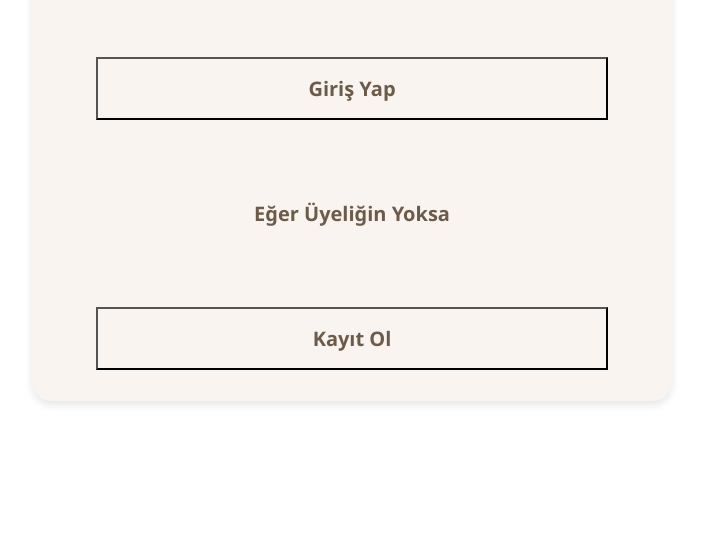
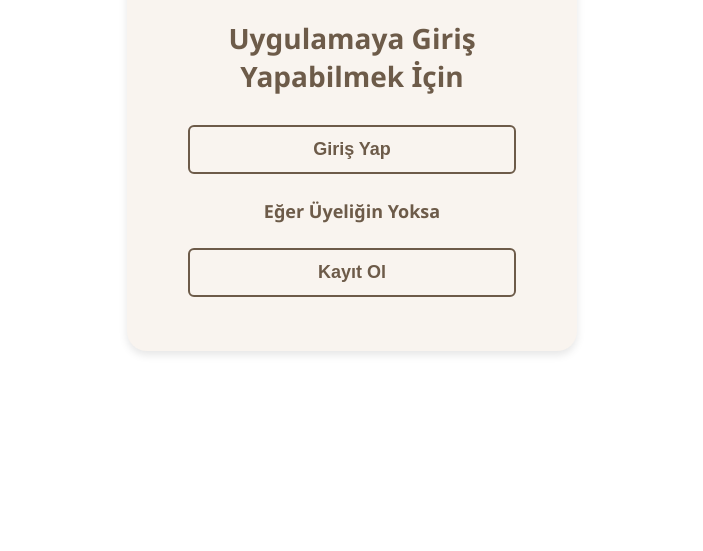
Before and after one commit to kursatkilic66/HaveToDo, a plain HTML site: page index.html in a window 1280 px wide. Shown: the part 249-800 px from the top of the page, without its empty margins (288-991 px from the left). Drawn offline with Linux system fonts and the light colour scheme.

Commit message:
Giriş kısmı ve done kısmı fix

```diff
--- a/css/entry.css
+++ b/css/entry.css
@@ -9,7 +9,7 @@ body {
     justify-content: center;
     align-items: center;
 }
-.login-container {
+/* .login-container {
     background-color: #f9f4ef;
 
     height: 500px;
@@ -90,4 +90,83 @@ body {
     justify-content: center;
     align-content: center;
 
+} */
+ .login-container {
+  background-color: #f9f4ef;
+
+  width: 90%;              /* Telefon ekranına göre */
+  max-width: 450px;        /* PC’de sabit genişlik */
+  min-height: 400px;       /* İçerik arttıkça büyüsün */
+  border-radius: 20px;
+  box-shadow: 0 4px 8px rgba(0, 0, 0, 0.1);
+
+  margin: 40px auto;
+  padding: 20px;
+
+  display: flex;
+  flex-direction: column;
+  justify-content: center;
+  align-items: center;
+
+  font-family: 'Segoe UI', Tahoma, Geneva, Verdana, sans-serif;
+  color: #6d5b49;
+  box-sizing: border-box;
 }
+
+.login-title {
+  text-align: center;
+  margin-bottom: 20px;
+  font-size: 28px;
+  font-weight: bold;
+}
+
+.login-info {
+  text-align: center;
+  margin: 15px 0;
+  font-size: 18px;
+  font-weight: bold;
+}
+
+.login-button,
+.register-button {
+  display: block;
+  width: 80%;
+  padding: 12px;             /* Yükseklik yerine padding */
+  margin: 10px auto;
+  font-size: 18px;
+  font-weight: bold;
+  color: #6d5b49;
+  background-color: #f9f4ef;
+  border: 2px solid #6d5b49;
+  border-radius: 6px;
+  cursor: pointer;
+  transition: background-color 0.3s ease;
+}
+
+.login-button:hover,
+.register-button:hover {
+  background-color: #e0d3c1;
+}
+
+.login-button-container,
+.register-button-container {
+  display: flex;
+  justify-content: center;
+  width: 100%;
+}
+
+/* 📱 Mobil uyum */
+@media (max-width: 600px) {
+  .login-title {
+    font-size: 22px;
+  }
+  .login-info {
+    font-size: 16px;
+  }
+  .login-button,
+  .register-button {
+    font-size: 16px;
+    width: 90%;
+    padding: 10px;
+  }
+}
```
Also changed, not shown: js/welcome.js (+61 -42 lines).
